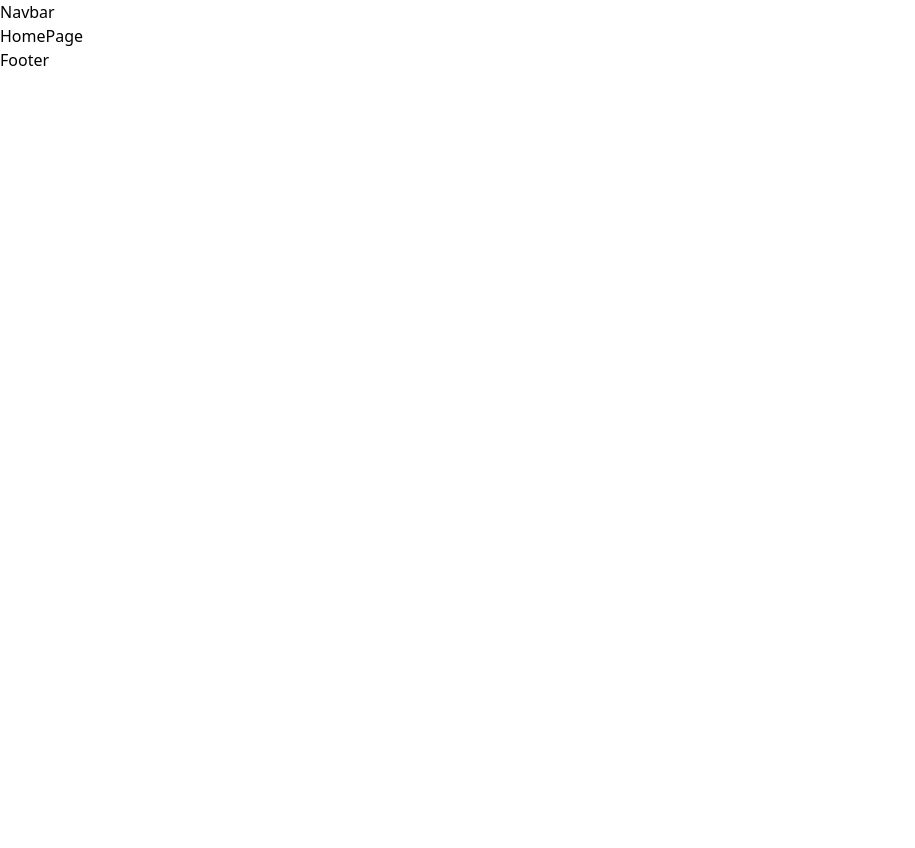
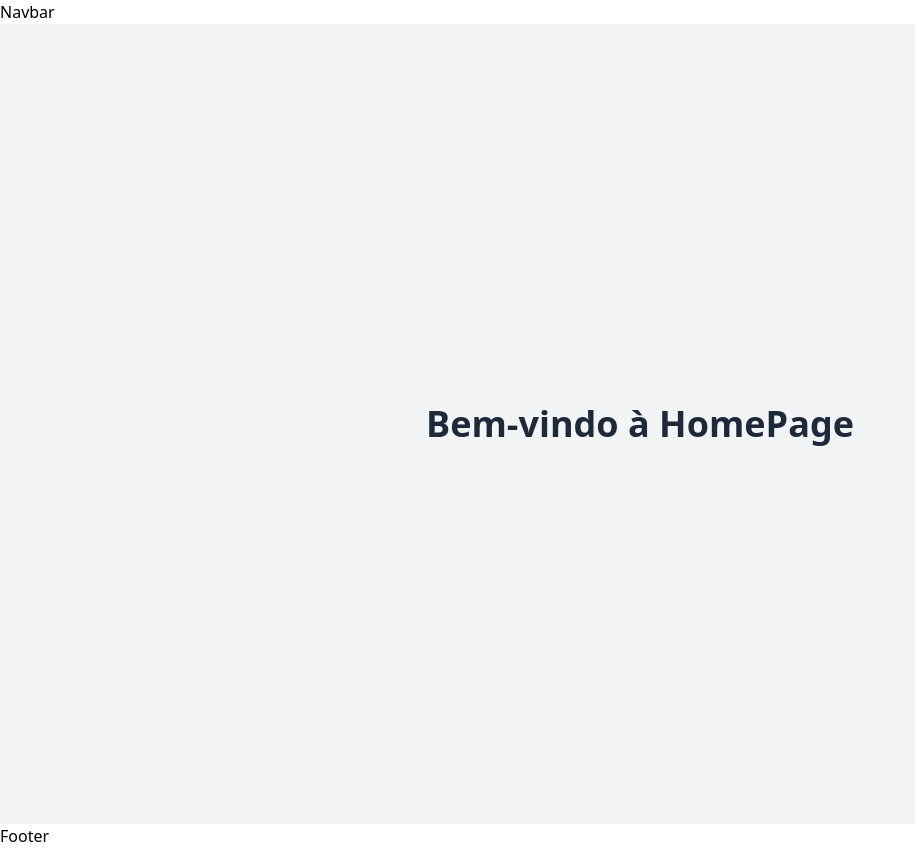
Before and after one commit to DMDiogo/mmbasico, a Next.js app: page / in a window 1280 px wide. Shown: the whole page, without its empty margins (0-915 px from the left). Before the commit the page ends 800 px from the top, so only its background shows below. Built offline with nearby package versions, Linux system fonts and the light colour scheme.

Commit message:
experimento

```diff
--- a/app/page.tsx
+++ b/app/page.tsx
@@ -1,9 +1,11 @@
 import React from 'react';
 
- const HomePage = ()=> {
+const HomePage = () => {
   return (
-    <div>HomePage</div>
-  )
- }
+    <div className="min-h-screen flex items-center justify-center bg-gray-100">
+      <h1 className="text-4xl font-bold text-gray-800">Bem-vindo à HomePage</h1>
+    </div>
+  );
+};
 
- export default HomePage;
+export default HomePage;
```
